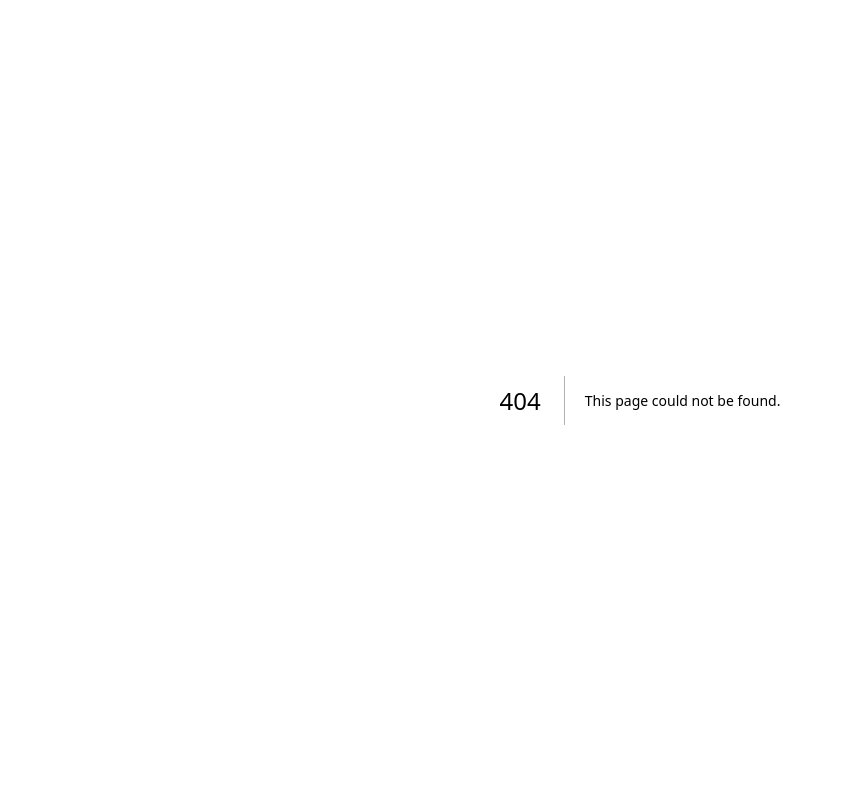
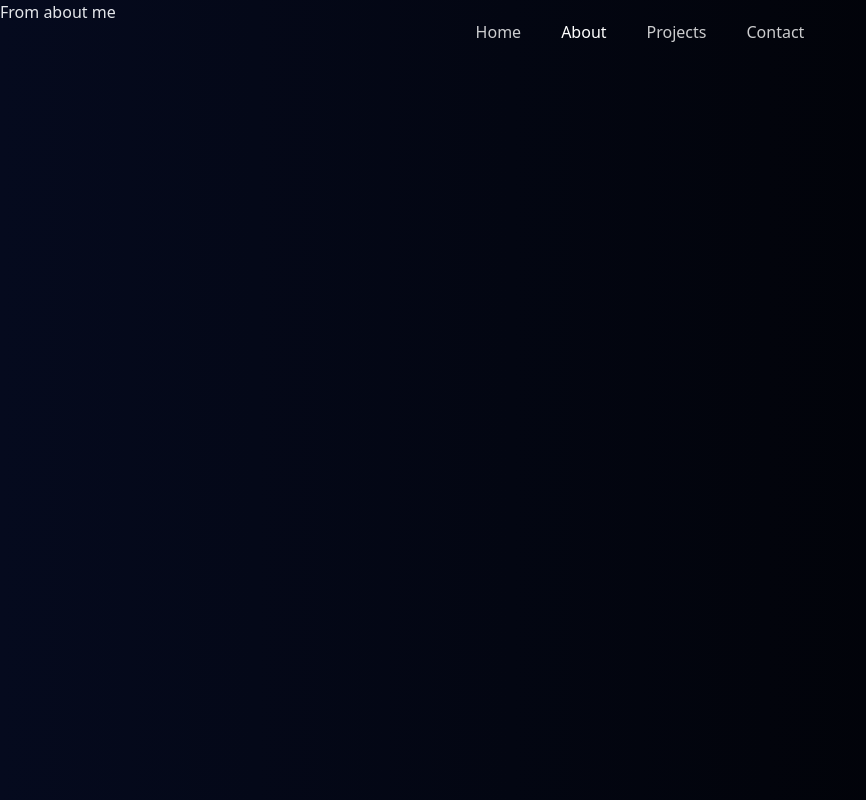
Before and after one commit to alvaroCodeLab/PortfolioWeb, a Next.js app: page /about in a window 1280 px wide. Before the commit this address had no page. Shown: the whole page, without its empty margins (0-866 px from the left). Built offline with nearby package versions, Linux system fonts and the light colour scheme.

Commit message:
Se añaden las rutas de las distintas páginas de la web

```diff
--- /dev/null
+++ b/app/(routes)/about/page.tsx
@@ -0,0 +1,9 @@
+const PageAboutMe = () => {
+    return (
+        <div>
+            From about me
+        </div>
+    )
+}
+
+export default PageAboutMe;
--- /dev/null
+++ b/app/(routes)/contact/page.tsx
@@ -0,0 +1,9 @@
+const ContactPage = () => {
+    return (
+        <div>
+            From Contact
+        </div>
+    )
+}
+
+export default ContactPage;
--- /dev/null
+++ b/app/(routes)/projects/page.tsx
@@ -0,0 +1,9 @@
+const ProjectsPage = () => {
+    return (
+        <div>
+            From Projects
+        </div>
+    )
+}
+
+export default ProjectsPage;
```
